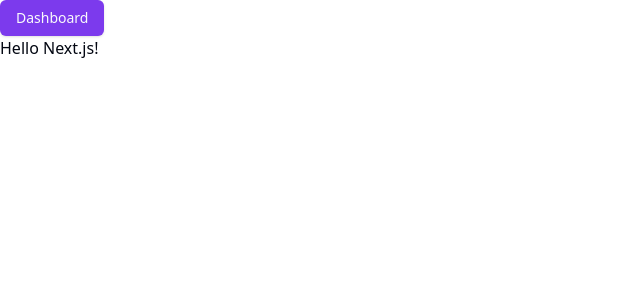
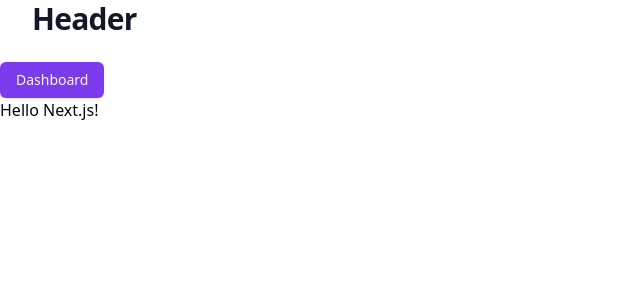
Before and after one commit to haodev01/next-docs, a Next.js app: page / in a window 1280 px wide. Shown: the top 300 px of the page, without its empty margins (0-640 px from the left). Built offline with nearby package versions, Linux system fonts and the light colour scheme.

Commit message:
Add Layout and header

```diff
--- /dev/null
+++ b/app/(main)/layout.tsx
@@ -0,0 +1,15 @@
+import { Header } from '@/components/blocks';
+import React from 'react';
+
+export default function MainLayout({
+  children,
+}: {
+  children: React.ReactNode;
+}) {
+  return (
+    <>
+      <Header />
+      {children}
+    </>
+  );
+}
--- /dev/null
+++ b/components/blocks/header.tsx
@@ -0,0 +1,11 @@
+export const Header = () => {
+  return (
+    <header className="pb-6">
+      <div className="mx-auto max-w-8xl px-4 sm:px-6 lg:px-8">
+        <h1 className="text-3xl font-bold leading-tight tracking-tight text-gray-900">
+          Header
+        </h1>
+      </div>
+    </header>
+  );
+};
--- /dev/null
+++ b/components/blocks/index.ts
@@ -0,0 +1 @@
+export * from './header';
```
Also changed, not shown: .eslintrc.json, app/(main)/page.tsx (renamed from app/page.tsx), 1 other file (tests, documents, lock files or other folders).
